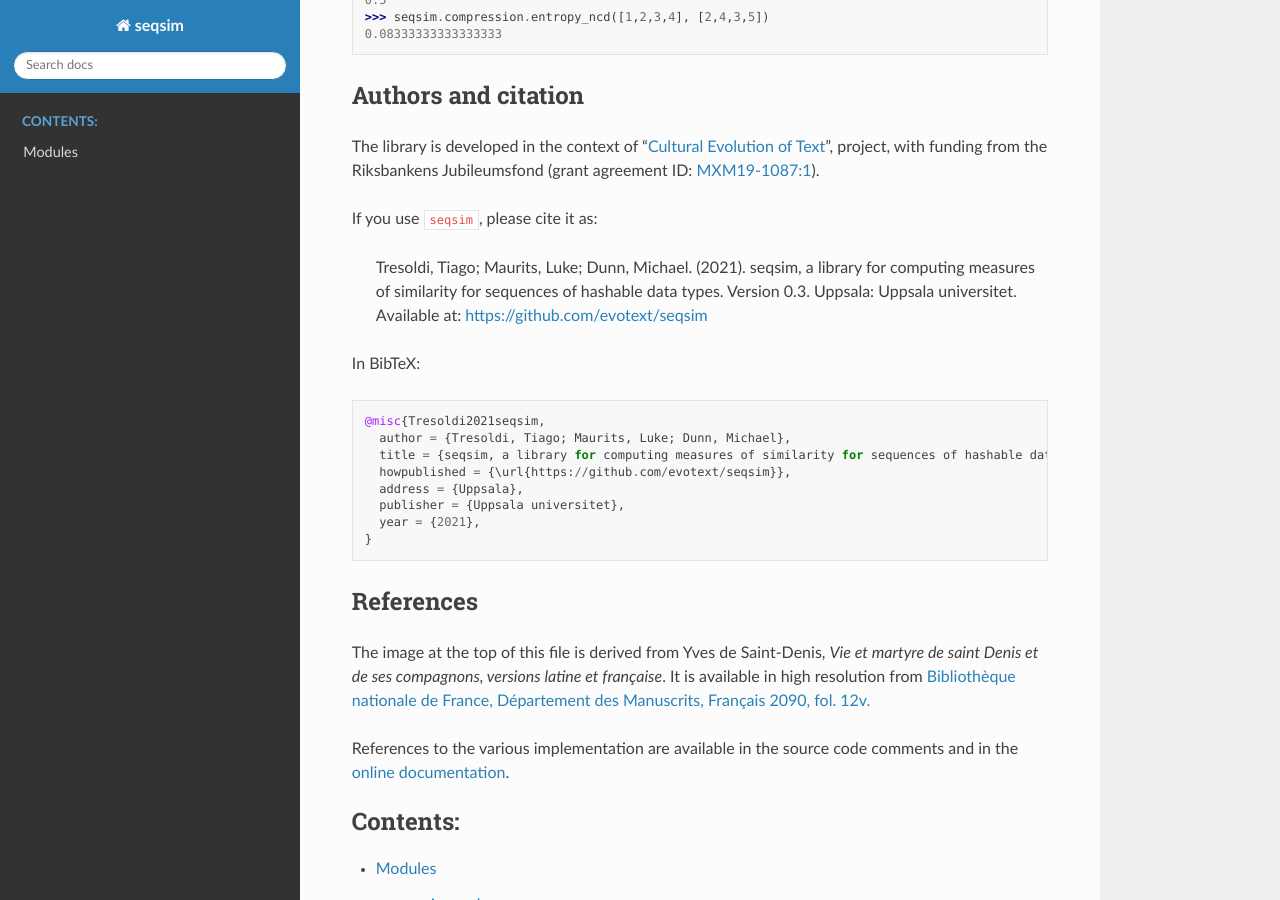
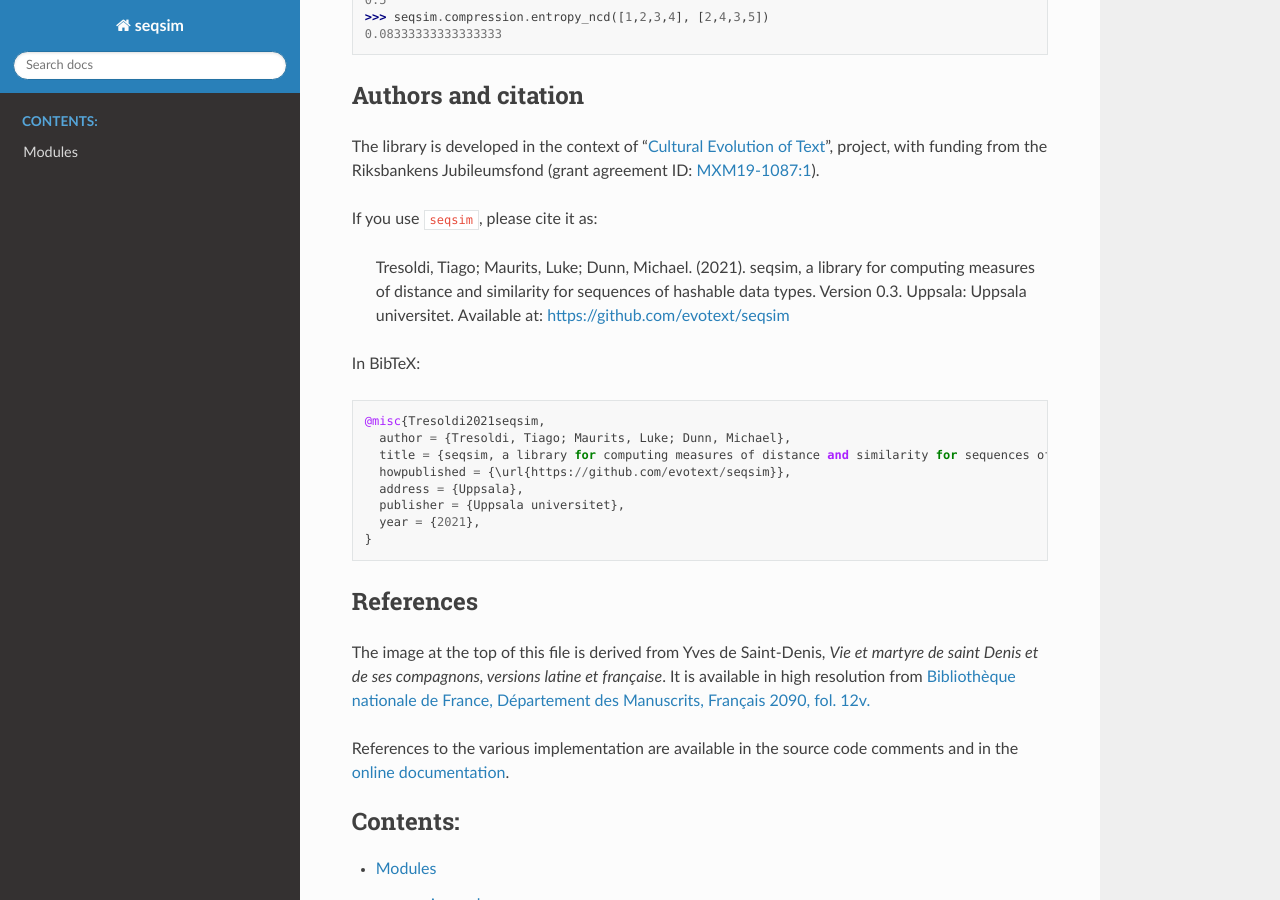
Before and after one commit to evotext/seqsim, a Sphinx documentation site: the page built from docs/index.rst, in a window 1280 px wide and 900 px high, scrolled down 1356 px. Built offline with Sphinx 7.4.7 and the Read the Docs theme 2.0.0, drawn with Linux system fonts in a browser that asks for light colours.

Commit message:
Update how-to-cite

```diff
--- a/docs/index.rst
+++ b/docs/index.rst
@@ -61,8 +61,8 @@ agreement ID: `MXM19-1087:1`_).
 If you use ``seqsim``, please cite it as:
 
    Tresoldi, Tiago; Maurits, Luke; Dunn, Michael. (2021). seqsim, a
-   library for computing measures of similarity for sequences of
-   hashable data types. Version 0.3. Uppsala: Uppsala universitet.
+   library for computing measures of distance and similarity for
+   sequences of hashable data types. Version 0.3. Uppsala: Uppsala universitet.
    Available at: https://github.com/evotext/seqsim
 
 In BibTeX:
@@ -71,7 +71,7 @@ In BibTeX:
 
    @misc{Tresoldi2021seqsim,
      author = {Tresoldi, Tiago; Maurits, Luke; Dunn, Michael},
-     title = {seqsim, a library for computing measures of similarity for sequences of hashable data types. Version 0.3},
+     title = {seqsim, a library for computing measures of distance and similarity for sequences of hashable data types. Version 0.3},
      howpublished = {\url{https://github.com/evotext/seqsim}},
      address = {Uppsala},
      publisher = {Uppsala universitet},
```
Also changed, not shown: README.md (+5 -4 lines).
